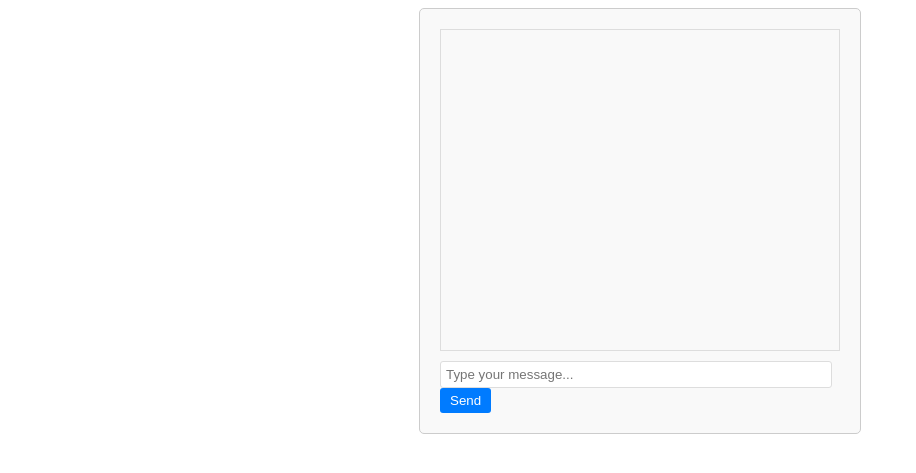
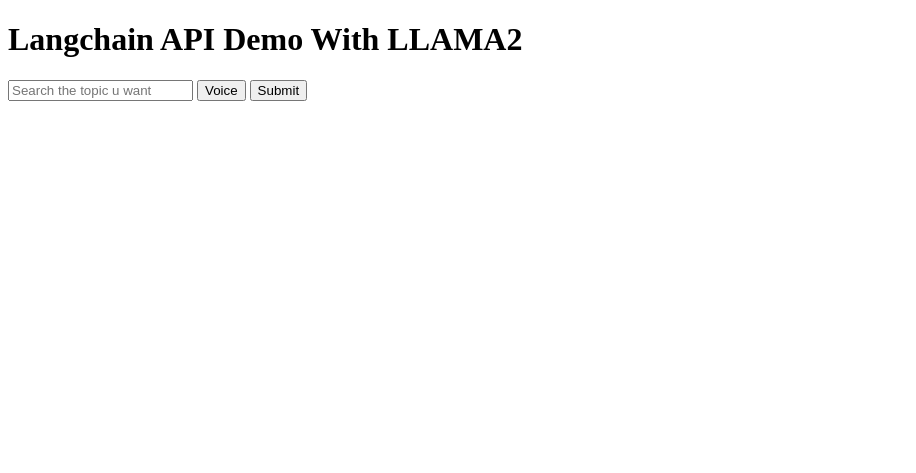
Before and after one commit to rohitrao1299/AI-Chatbot, a Flask app: page / in a window 1280 px wide. Shown: the top 473 px of the page, without its empty margins (0-916 px from the left). Run offline with Flask 3, Linux system fonts and the light colour scheme; parts of the project's set-up code (start-up, migrations or seed data) failed here and were passed over.

Commit message:
voice to text updated

```diff
--- a/NEW/main.py
+++ b/NEW/main.py
@@ -2,16 +2,17 @@ from flask import Flask, jsonify, render_template, request
 from langchain_core.prompts import ChatPromptTemplate
 from langchain_core.output_parsers import StrOutputParser
 from langchain_community.llms import Ollama
-from langchain_community.document_loaders import PyPDFLoader, WebBaseLoader
+from langchain_community.document_loaders import DocumentLoader
 from langchain.text_splitter import CharacterTextSplitter
 from langchain_community.vectorstores import FAISS
-import pypdf
+import pdfminer
 from langchain_community.embeddings import HuggingFaceEmbeddings
-
 import os
 from dotenv import load_dotenv
 import sqlite3
 import glob
+from bs4 import BeautifulSoup
+import requests
 
 load_dotenv()
 
@@ -19,16 +20,18 @@ os.environ["LANGCHAIN_TRACING_V2"] = "true"
 os.environ["LANGCHAIN_API_KEY"] = os.getenv("LANGCHAIN_API_KEY")
 os.environ["HUGGING_FACE_TOKEN"] = os.getenv("HUGGING_FACE_TOKEN")
 
-
 app = Flask(__name__)
 
 ## Load PDFs from DATA folder
 pdf_loader = []
 for file_path in glob.glob("DATA/*.pdf"):
     try:
-        loader = PyPDFLoader(file_path)
-        pdf_loader.append(loader)
-    except pypdf.errors.PdfReadError as e:
+        with open(file_path, 'rb') as f:
+            parser = pdfminer.PDFParser(f)
+            document = pdfminer.PDFDocument(parser)
+            loader = DocumentLoader(document)
+            pdf_loader.append(loader)
+    except pdfminer.PDFSyntaxError as e:
         print(f"Error loading {file_path}: {e}")
         continue
 
@@ -38,7 +41,9 @@ urls = ["https://www.thehindu.com/",
          "https://www.nytimes.com/",
          "https://www.bbc.com/"]
 for url in urls:
-    web_loader = WebBaseLoader(url)
+    response = requests.get(url)
+    soup = BeautifulSoup(response.text, 'html.parser')
+    web_loader = DocumentLoader(soup.get_text())
     web_loaders.append(web_loader)
 
 web_documents = []
@@ -93,20 +98,31 @@ def index():
 
 @app.route('/chat', methods=['POST'])
 def chat():
-    input_text = request.form['input_text']
-    question = input_text
-
-    # Get similar documents based on the user's question
-    documents = get_similar_documents(question)
-
-    # Invoke the chain with the user's question and relevant documents
-    response = chain.invoke({"question": question, "documents": documents})
-
-    # Save chat history
+    input_text = request.form.get('input_text')
+    if input_text:
+        question = input_text
+        # Get similar documents based on the user's question
+        documents = get_similar_documents(question)
+        # Invoke the chain with the user's question and relevant documents
+        response = chain.invoke({"question": question, "documents": documents})
+    else:
+        import speech_recognition as sr
+        r = sr.Recognizer()
+        with sr.Microphone() as source:
+            audio = r.listen(source)
+            try:
+                input_text = r.recognize_google(audio, language="en-IN")
+                question = input_text
+                # Get similar documents based on the user's question
+                documents = get_similar_documents(question)
+                # Invoke the chain with the user's question and relevant documents
+                response = chain.invoke({"question": question, "documents": documents})
+            except sr.UnknownValueError:
+                response = "Sorry, I didn't understand what you said."
+            except sr.RequestError as e:
+                response = "Error: " + str(e)
     save_chat_history(input_text, response)
-
     return jsonify({'response': response})
-
 def save_chat_history(input_text, response):
     conn = sqlite3.connect('chat_history.db')
     c = conn.cursor()
--- a/NEW/templates/index.html
+++ b/NEW/templates/index.html
@@ -1,91 +1,62 @@
+<!-- index.html -->
 <!DOCTYPE html>
-<html lang="en">
+<html>
 <head>
-    <meta charset="UTF-8">
-    <meta name="viewport" content="width=device-width, initial-scale=1.0">
-    <title>Chat Interface</title>
-    <style>
-        body {
-            font-family: Arial, sans-serif;
-        }
-        #chat-container {
-            width: 400px;
-            margin: 0 auto;
-            padding: 20px;
-            border: 1px solid #ccc;
-            border-radius: 5px;
-            background-color: #f9f9f9;
-        }
-        #chat-history {
-            height: 300px;
-            overflow-y: scroll;
-            border: 1px solid #ddd;
-            padding: 10px;
-            margin-bottom: 10px;
-        }
-        #input-text {
-            width: calc(100% - 20px);
-            padding: 5px;
-            margin-right: 5px;
-            border: 1px solid #ddd;
-            border-radius: 3px;
-        }
-        #send-btn {
-            padding: 5px 10px;
-            background-color: #007bff;
-            color: #fff;
-            border: none;
-            border-radius: 3px;
-            cursor: pointer;
-        }
-        #send-btn:hover {
-            background-color: #0056b3;
-        }
-    </style>
+    <title>Langchain API Demo With LLAMA2</title>
+    <link rel="stylesheet" type="text/css" href="static/style.css">
 </head>
 <body>
-    <div id="chat-container">
+    <div class="container">
+        <h1>Langchain API Demo With LLAMA2</h1>
+        <form action="/chat" method="post">
+            <input type="text" name="input_text" id="input-text" placeholder="Search the topic u want" autocomplete="off">
+            <button type="button" id="voice-btn">Voice</button>
+            <button type="submit">Submit</button>
+        </form>
         <div id="chat-history"></div>
-        <div>
-            <input type="text" id="input-text" placeholder="Type your message...">
-            <button id="send-btn">Send</button>
-        </div>
     </div>
+    <script src="https://code.jquery.com/jquery-3.6.0.min.js"></script>
+    <script>
+        const inputText = document.getElementById('input-text');
+        const voiceBtn = document.getElementById('voice-btn');
 
-    <script>
-        document.addEventListener('DOMContentLoaded', function () {
-            var chatHistory = document.getElementById('chat-history');
-            var inputText = document.getElementById('input-text');
-            var sendBtn = document.getElementById('send-btn');
+        // Check if the browser supports SpeechRecognition
+        if ('webkitSpeechRecognition' in window) {
+            const recognition = new webkitSpeechRecognition();
+            recognition.continuous = false;
+            recognition.lang = 'en-US';
 
-            sendBtn.addEventListener('click', function () {
-                var message = inputText.value.trim();
-                if (message !== '') {
-                    // Add user message to chat history
-                    chatHistory.innerHTML += '<p><strong>You:</strong> ' + message + '</p>';
-                    chatHistory.scrollTop = chatHistory.scrollHeight;
+            voiceBtn.addEventListener('click', () => {
+                recognition.start();
+            });
 
-                    // Clear input field
-                    inputText.value = '';
+            recognition.onresult = (event) => {
+                const resultIndex = event.resultIndex;
+                const transcript = event.results[resultIndex][0].transcript;
 
-                    // Send message to server
-                    fetch('/chat', {
-                        method: 'POST',
-                        body: new URLSearchParams({
-                            input_text: message
-                        }),
-                        headers: {
-                            'Content-Type': 'application/x-www-form-urlencoded'
-                        }
-                    })
-                    .then(response => response.json())
-                    .then(data => {
-                        // Add server response to chat history
-                        chatHistory.innerHTML += '<p><strong>Bot:</strong> ' + data.response + '</p>';
-                        chatHistory.scrollTop = chatHistory.scrollHeight;
-                    })
-                    .catch(error => console.error('Error:', error));
-                }
+                inputText.value = transcript;
+            };
+
+            recognition.onend = () => {
+                inputText.focus();
+            };
+        } else {
+            voiceBtn.style.display = 'none';
+        }
+
+        $(document).ready(function() {
+            $('form').on('submit', function(e) {
+                e.preventDefault();
+                $.ajax({
+                    type: 'POST',
+                    url: '/chat',
+                    data: $('form').serialize(),
+                    success: function(response) {
+                        $('#chat-history').append('<p>You: ' + $('input[name=input_text]').val() + '</p>');
+                        $('#chat-history').append('<p>Assistant: ' + response.response + '</p>');
+                        $('input[name=input_text]').val('');
+                    }
+                });
             });
         });
     </script>
```
Also changed, not shown: Text/app.py (+16 -3 lines), Text/templates/index.html (+29 -1 lines), NEW/chat_history.db, Text/chat_history.db.
